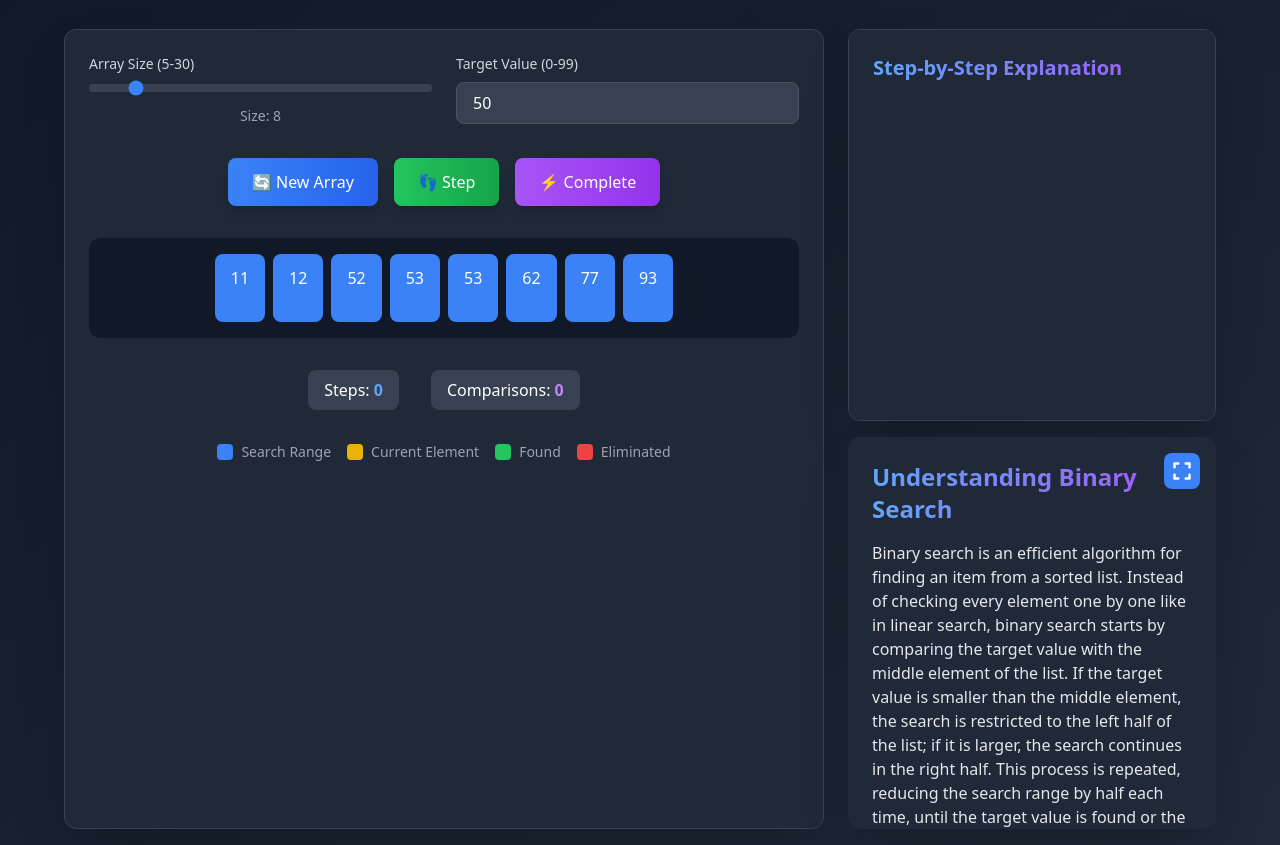
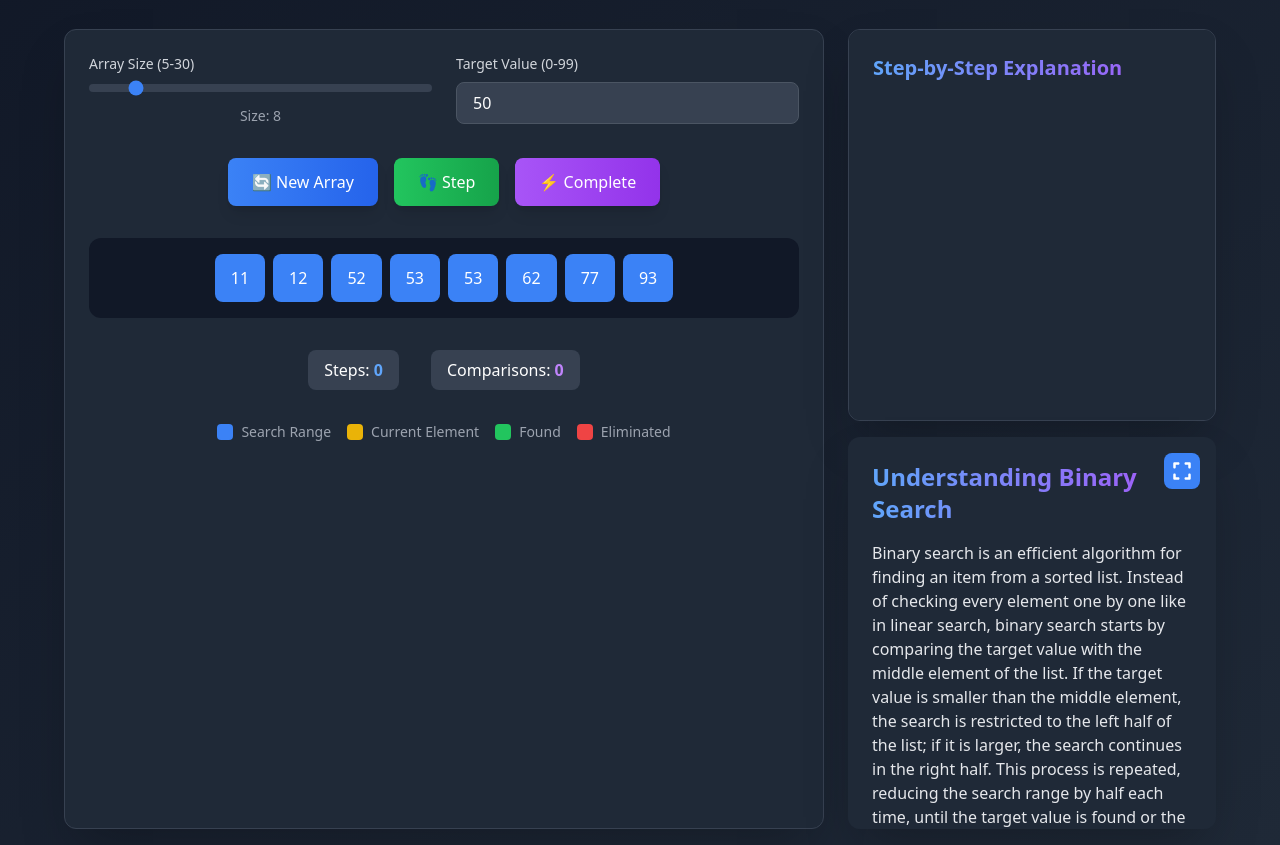
Before and after one commit to alaminsframe/binary-search-visualizer, a plain HTML site: page index.html in a window 1280 px wide. Shown: the part 91-936 px from the top of the page. Drawn offline with nearby package versions, Linux system fonts and the light colour scheme.

Commit message:
Update index.html
changed the min h of array bar

```diff
--- a/index.html
+++ b/index.html
@@ -84,7 +84,7 @@
                     </div>
 
                     <!-- Array Visualization -->
-                    <div id="arrayContainer" class="flex flex-wrap justify-center gap-2 min-h-[100px] p-4 bg-gray-900 rounded-xl"></div>
+                    <div id="arrayContainer" class="flex flex-wrap justify-center gap-2 p-4 bg-gray-900 rounded-xl"></div>
 
                     <!-- Status -->
                     <div class="space-y-8 text-center">
```
